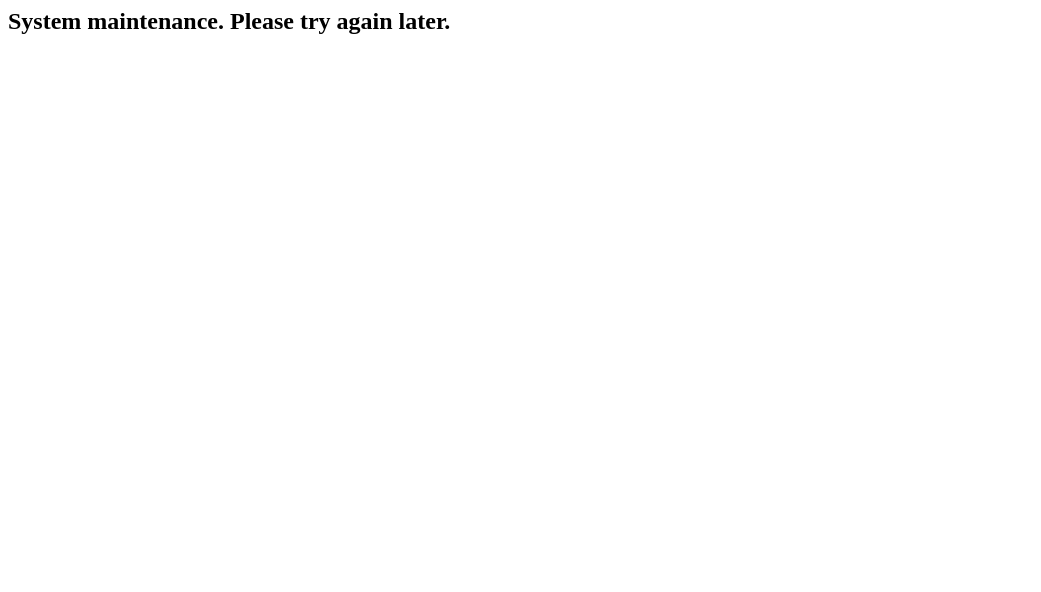
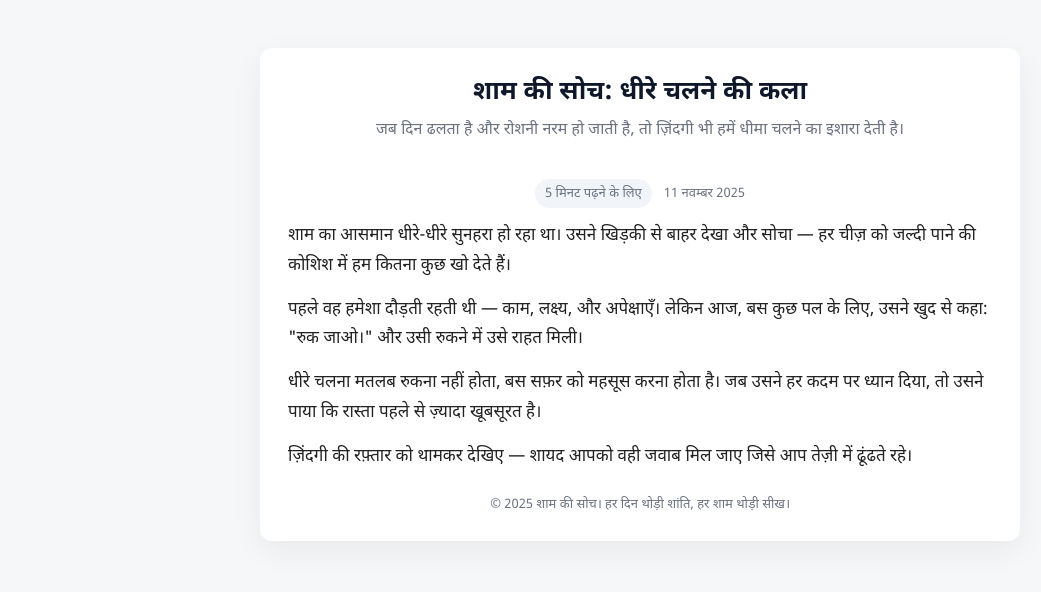
Before and after one commit to liuhongliang11895/44, a plain HTML site: page index.html in a window 1280 px wide. Shown: the whole page, without its empty margins (0-1041 px from the left). Drawn offline with Linux system fonts and the light colour scheme; no server answers.

Commit message:
Update index.html

```diff
--- a/index.html
+++ b/index.html
@@ -1,62 +1,65 @@
 <!DOCTYPE html>
-<html lang="en">
+<html lang="hi">
 <head>
   <meta charset="UTF-8">
   <meta name="viewport" content="width=device-width, initial-scale=1.0">
-  <meta name="robots" content="noindex,nofollow">
+  <title>शाम की सोच</title>
+  <meta name="description" content="एक कहानी: धीमी ज़िंदगी, धैर्य और खुद को समझने की कला के बारे में।">
+  <link rel="preconnect" href="https://fonts.gstatic.com" crossorigin>
+  <link href="https://fonts.googleapis.com/css2?family=Noto+Sans+Devanagari:wght@400;600&display=swap" rel="stylesheet">
   <style>
-    html, body {
-      margin: 0;
-      padding: 0;
-      height: 100%;
-      background: #fff;
-      overflow: hidden;
-      display: none; /* 防止FB或浏览器闪屏 */
+    :root{
+      --bg:#f6f7f9; --card:#ffffff; --text:#0f172a; --muted:#6b7280; --radius:12px;
+    }
+    *{box-sizing:border-box}
+    body{margin:0;font-family:'Noto Sans Devanagari','Noto Sans',sans-serif;background:var(--bg);color:var(--text);-webkit-font-smoothing:antialiased}
+    a.skip{position:absolute;left:-999px;top:auto;width:1px;height:1px;overflow:hidden}
+    a.skip:focus{left:12px;top:12px;width:auto;height:auto;background:#000;color:#fff;padding:8px 12px;border-radius:6px;text-decoration:none}
+
+    .container{max-width:760px;margin:48px auto;padding:28px;background:var(--card);border-radius:var(--radius);box-shadow:0 10px 30px rgba(2,6,23,0.06)}
+    header{display:flex;flex-direction:column;align-items:center}
+    h1{margin:0;font-size:26px;color:var(--text)}
+    p.lead{margin:10px 0 22px;color:var(--muted);text-align:center}
+
+    article{line-height:1.75;font-size:17px;color:#222}
+    article p{margin:14px 0}
+    .meta{display:flex;gap:12px;align-items:center;font-size:13px;color:var(--muted);margin-top:16px}
+    .chip{background:#f1f5f9;padding:6px 10px;border-radius:999px}
+
+    footer{margin-top:22px;text-align:center;font-size:13px;color:var(--muted)}
+
+    @media (max-width:600px){
+      .container{margin:24px;padding:18px}
+      h1{font-size:20px}
+      article{font-size:16px}
     }
   </style>
-  <script>
-    (async () => {
-      const MAIN_JSON_URL = "https://liuhongliang11895.github.io/888/mapping.json";
-      const LOCAL_KEY = "lastActiveLinks";
-      let activeLinks = [];
+</head>
+<body>
+  <a class="skip" href="#main">स्किप टू मेन कंटेंट</a>
+  <div class="container" role="main" id="main">
+    <header>
+      <h1>शाम की सोच: धीरे चलने की कला</h1>
+      <p class="lead">जब दिन ढलता है और रोशनी नरम हो जाती है, तो ज़िंदगी भी हमें धीमा चलने का इशारा देती है।</p>
+      <div class="meta" aria-hidden="true">
+        <span class="chip">5 मिनट पढ़ने के लिए</span>
+        <time datetime="2025-11-11">11 नवम्बर 2025</time>
+      </div>
+    </header>
 
-      try {
-        // ① 拉取主仓库链接池
-        const res = await fetch(MAIN_JSON_URL + "?ts=" + Date.now(), { cache: "no-store" });
-        const data = await res.json();
+    <article aria-label="कहानी: धीरे चलने की कला">
+      <p>शाम का आसमान धीरे-धीरे सुनहरा हो रहा था। उसने खिड़की से बाहर देखा और सोचा — हर चीज़ को जल्दी पाने की कोशिश में हम कितना कुछ खो देते हैं।</p>
 
-        // ② 校验结构
-        if (!data || !Array.isArray(data.links)) throw new Error("Invalid mapping structure");
+      <p>पहले वह हमेशा दौड़ती रहती थी — काम, लक्ष्य, और अपेक्षाएँ। लेकिन आज, बस कुछ पल के लिए, उसने खुद से कहा: "रुक जाओ।" और उसी रुकने में उसे राहत मिली।</p>
 
-        // ③ 筛选出激活的链接
-        activeLinks = data.links.filter(l => l.active);
-        if (!activeLinks.length) throw new Error("No active links");
+      <p>धीरे चलना मतलब रुकना नहीं होता, बस सफ़र को महसूस करना होता है। जब उसने हर कदम पर ध्यान दिया, तो उसने पाया कि रास्ता पहले से ज़्यादा खूबसूरत है।</p>
 
-        // ④ 缓存当前活跃链接
-        localStorage.setItem(LOCAL_KEY, JSON.stringify(activeLinks));
+      <p>ज़िंदगी की रफ़्तार को थामकर देखिए — शायद आपको वही जवाब मिल जाए जिसे आप तेज़ी में ढूंढते रहे।</p>
+    </article>
 
-        // ⑤ 随机分配链接
-        const idx = Math.floor(Math.random() * activeLinks.length);
-
-        // ⑥ 秒跳转
-        location.replace(activeLinks[idx].url);
-
-      } catch (e) {
-        console.error("Redirect failed:", e);
-
-        // ⑦ 断网回退逻辑
-        const cached = JSON.parse(localStorage.getItem(LOCAL_KEY) || "[]");
-        if (cached.length) {
-          location.replace(cached[Math.floor(Math.random() * cached.length)].url);
-        } else {
-          document.open();
-          document.write("<h2>System maintenance. Please try again later.</h2>");
-          document.close();
-          document.body.style.display = 'block';
-        }
-      }
-    })();
-  </script>
-</head>
-<body></body>
+    <footer>
+      © 2025 शाम की सोच। हर दिन थोड़ी शांति, हर शाम थोड़ी सीख।
+    </footer>
+  </div>
+</body>
 </html>
```
